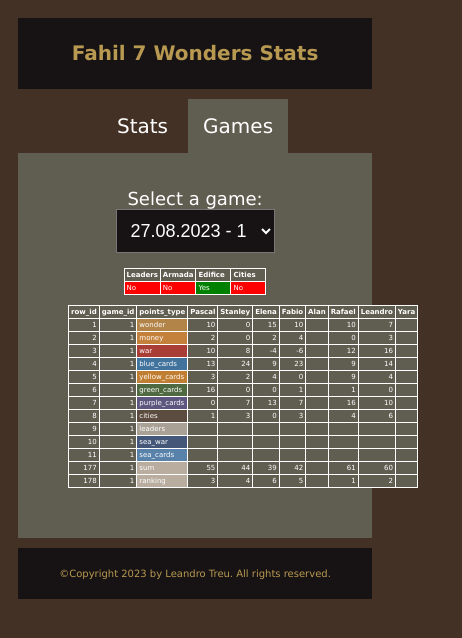
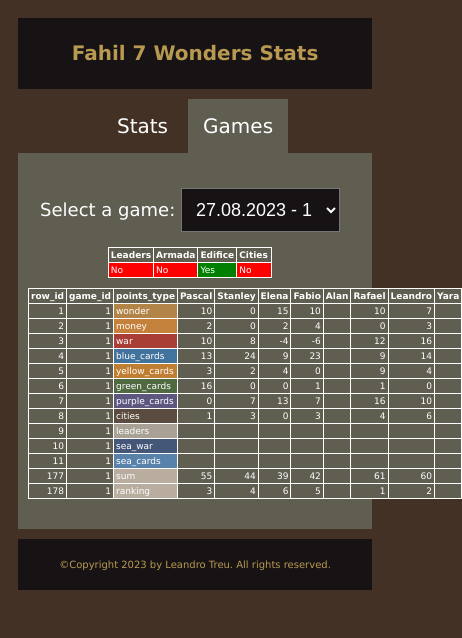
Before and after one commit to LeandroTreu/fahil-7-wonders, a plain HTML site: page games.html in a window 390 px wide. Shown: the whole page, 462 px wide, since content can reach past the window. Drawn offline with Linux system fonts and the light colour scheme.

Commit message:
mobile parameters

```diff
--- a/css/styles.css
+++ b/css/styles.css
@@ -192,6 +192,14 @@ footer {
         padding: 10px;
     }
 
+    main {
+        font-family: "geneva", sans-serif;
+        background-color: #605D51;
+        text-align: center;
+        padding: 30px 20px 30px 10px;
+        color: white;
+    }
+
     h1 {
         font-size: 20px;
     }
@@ -234,7 +242,7 @@ footer {
         text-align: left;
         background-color: #605D51;
         width: 20px;
-        font-size: 7px;
+        font-size: 9px;
     }
 
     select,
```
